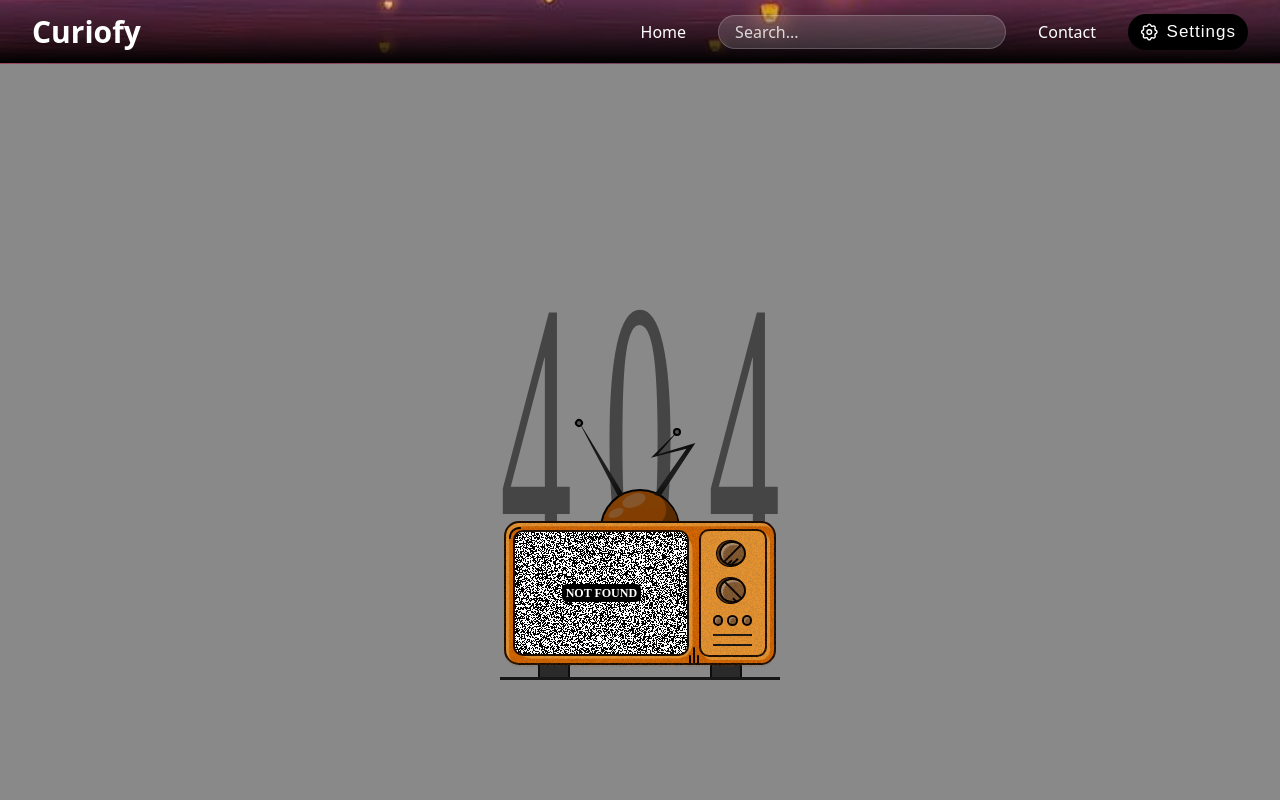
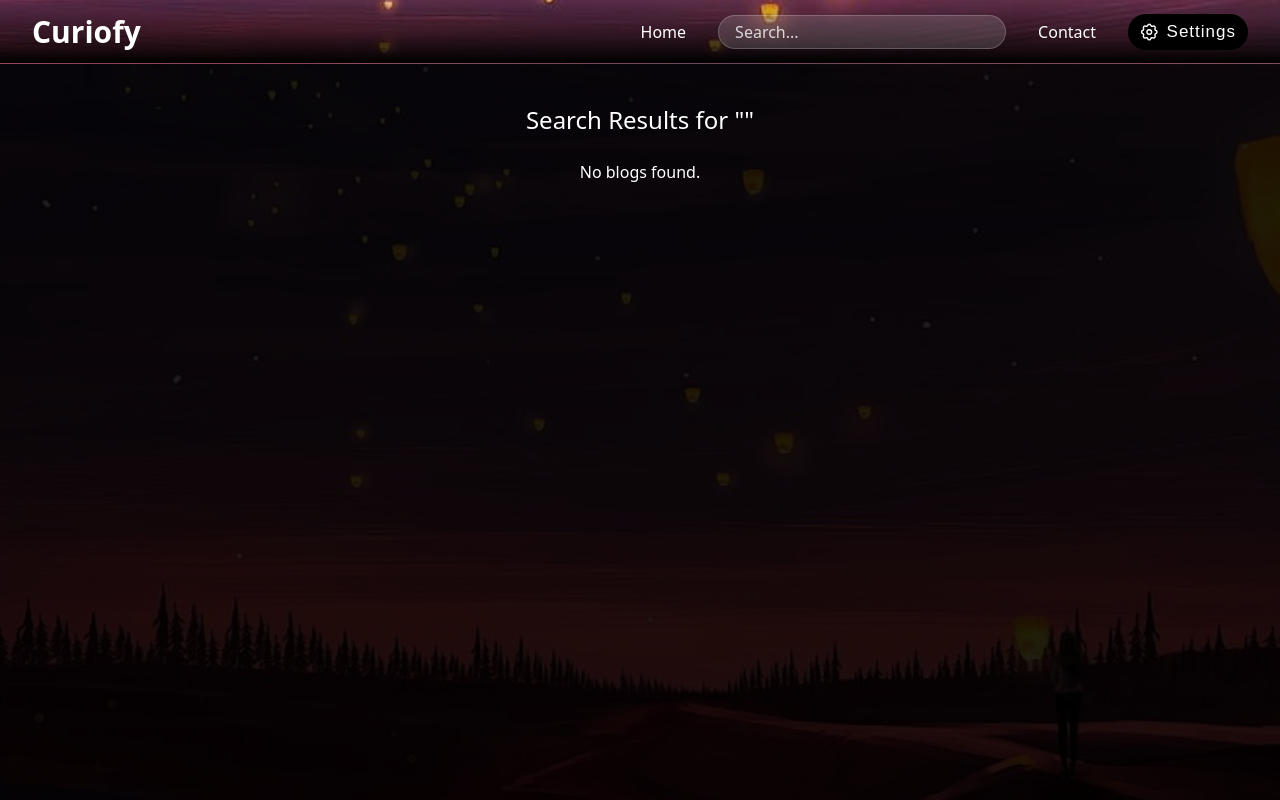
Before and after one commit to Deepaksharma084/Curiofy, a React (Vite) app in the folder client/: page /search in a window 1280 px wide. Shown: the top 800 px of the page. Built offline with nearby package versions, Linux system fonts and the light colour scheme.

Commit message:
fixed navigation blug in search popup div and added Searcg recommendation page

```diff
--- a/client/src/App.jsx
+++ b/client/src/App.jsx
@@ -10,6 +10,7 @@ import Home from './components/Home';
 import Footer from './components/Footer';
 import BlogDetail from './components/BlogDetail';
 import BlogUpdate from './components/BlogUpdate';
+import SearchRecomendationPage from "./components/SearchRecomendationPage";
 import NotFound from './components/NotFound';
 import './App.css'
 
@@ -46,11 +47,7 @@ function App() {
             <Route path="/blog/edit/:id" element={<BlogUpdate />} />
             <Route
               path="/search"
-              element={
-                <div className="flex justify-center items-center md:min-h-screen">
-                  <NotFound />
-                </div>
-              }
+              element={<SearchRecomendationPage />}
             />
             <Route path="*" element={<NotFound />} />
           </Routes>
--- a/client/src/components/Navbar.jsx
+++ b/client/src/components/Navbar.jsx
@@ -133,7 +133,8 @@ export default function Navbar() {
             ref={popupRef}
             className="absolute -right-20 mt-2 sm:w-[25rem] w-[20rem] h-[14rem] overflow-scroll max-w-lg bg-white/10 rounded-xl shadow-xl border border-white/20 backdrop-blur-xl"
             style={{ top: '110%' }}
-            onMouseDown={e => e.preventDefault()}
+            onMouseDown={e => e.stopPropagation()}//actually this is built in function which prevents the click event to propagate from child to parent element
+            onTouchStart={e => e.stopPropagation()} // Prevents touch events from propagating
         >
             {isSearching && <p className="text-white p-4">Searching...</p>}
             {!isSearching && searchResults.length > 0 ? (
@@ -142,6 +143,7 @@ export default function Navbar() {
                         key={blog._id}
                         to={`/blog/${blog._id}`}
                         className="flex items-center gap-3 p-3 hover:bg-white/20"
+                        onClick={() => setShowSearchPopup(false)}
                     >
                         {/* Blog Image */}
                         {blog.imageUrl && (
--- /dev/null
+++ b/client/src/components/SearchRecomendationPage.jsx
@@ -0,0 +1,57 @@
+import { useEffect, useState } from "react";
+import { useLocation, Link } from "react-router-dom";
+import { API_BASE_URL } from "../config";
+import styles from "./BlogDetail.module.css";
+
+function useQuery() {
+    return new URLSearchParams(useLocation().search);
+}
+
+export default function SearchResults() {
+    const query = useQuery();
+    const searchTerm = query.get("q") || "";
+    const [results, setResults] = useState([]);
+    const [loading, setLoading] = useState(false);
+
+    useEffect(() => {
+        if (!searchTerm.trim()) {
+            setResults([]);
+            return;
+        }
+        setLoading(true);
+        fetch(`${API_BASE_URL}/blogs/search?q=${encodeURIComponent(searchTerm)}`)
+            .then(res => res.json())
+            .then(data => setResults(data.blogs || []))
+            .finally(() => setLoading(false));
+    }, [searchTerm]);
+
+    return (
+        <div className={styles.blogContainer} >
+            <div className={styles.overlay}>
+                <div className="min-h-screen flex flex-col items-center justify-start pt-10 pb-10">
+                    <h2 className="text-2xl text-white mb-6">Search Results for "{searchTerm}"</h2>
+                    {loading && <p className="text-white">Loading...</p>}
+                    {!loading && results.length === 0 && (
+                        <p className="text-white">No blogs found.</p>
+                    )}
+                    <div className="grid grid-cols-1 md:grid-cols-2 lg:grid-cols-3 gap-6 w-full max-w-5xl">
+                        {results.map(blog => (
+                            <Link
+                                key={blog._id}
+                                to={`/blog/${blog._id}`}
+                                className="bg-white/10 rounded-xl p-4 hover:bg-white/20 transition"
+                            >
+                                {blog.imageUrl && (
+                                    <img src={blog.imageUrl} alt={blog.title} className="w-full h-40 object-cover rounded mb-3" />
+                                )}
+                                <h3 className="text-white font-bold mb-2">{blog.title}</h3>
+                                <p className="text-white/70 text-sm">{blog.category}</p>
+                                <p className="text-white/60 text-xs mt-1">{new Date(blog.createdAt).toLocaleDateString()}</p>
+                            </Link>
+                        ))}
+                    </div>
+                </div>
+            </div>
+        </div>
+    );
+}
```
